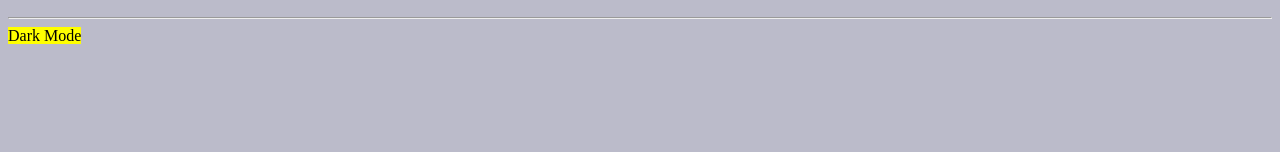
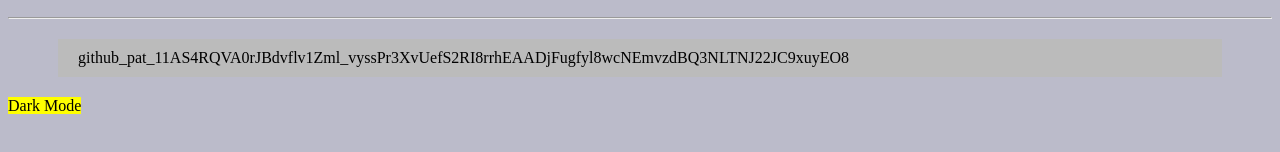
Before and after one commit to 34R4F4/project001, a plain HTML site: page index.html in a window 1280 px wide. Shown: the part 154-306 px from the top of the page. Drawn offline with Linux system fonts and the light colour scheme.

Commit message:
add token

```diff
--- a/index.html
+++ b/index.html
@@ -10,6 +10,7 @@
     <h1>Git project001</h1>
     <p>Lorem ipsum dolor sit amet consectetur adipisicing elit. Blanditiis, autem inventore ipsam, odit a nesciunt, voluptate animi velit aut quam ut. Molestiae ipsum nulla doloribus, suscipit numquam officia exercitationem debitis modi dolorum? Distinctio architecto aperiam, illo asperiores beatae sit dolore possimus saepe quam eaque consequatur temporibus corrupti aliquam odio cum?</p>
 <hr>
+<p>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</p>
 <mark>Dark Mode</mark>
     <script src="app.js"></script>
 </body>
```
